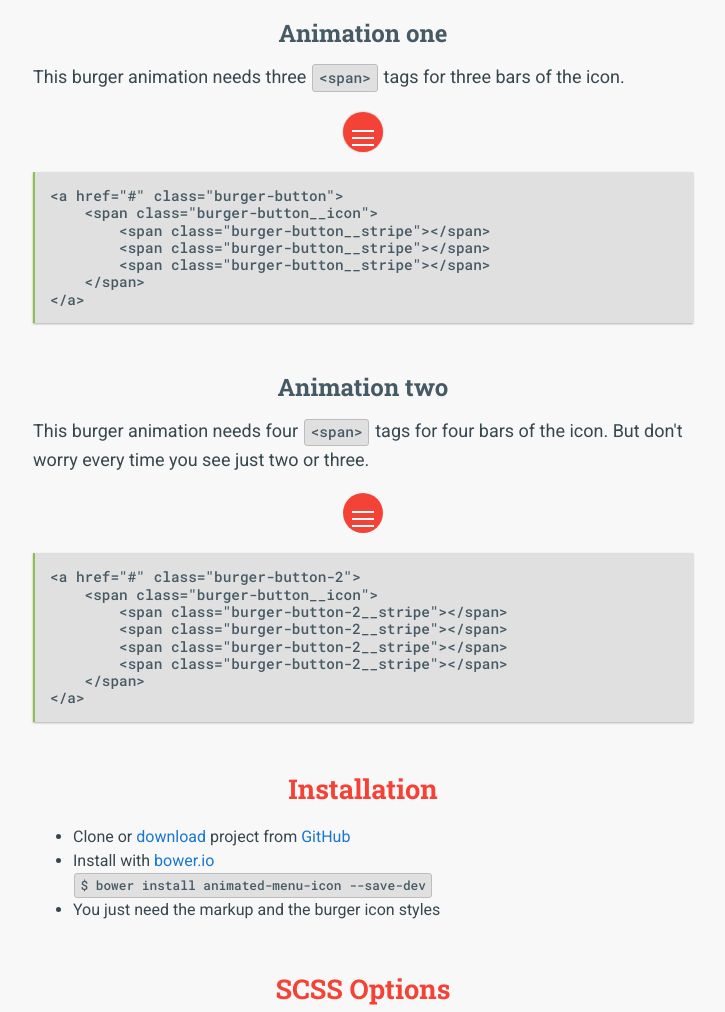
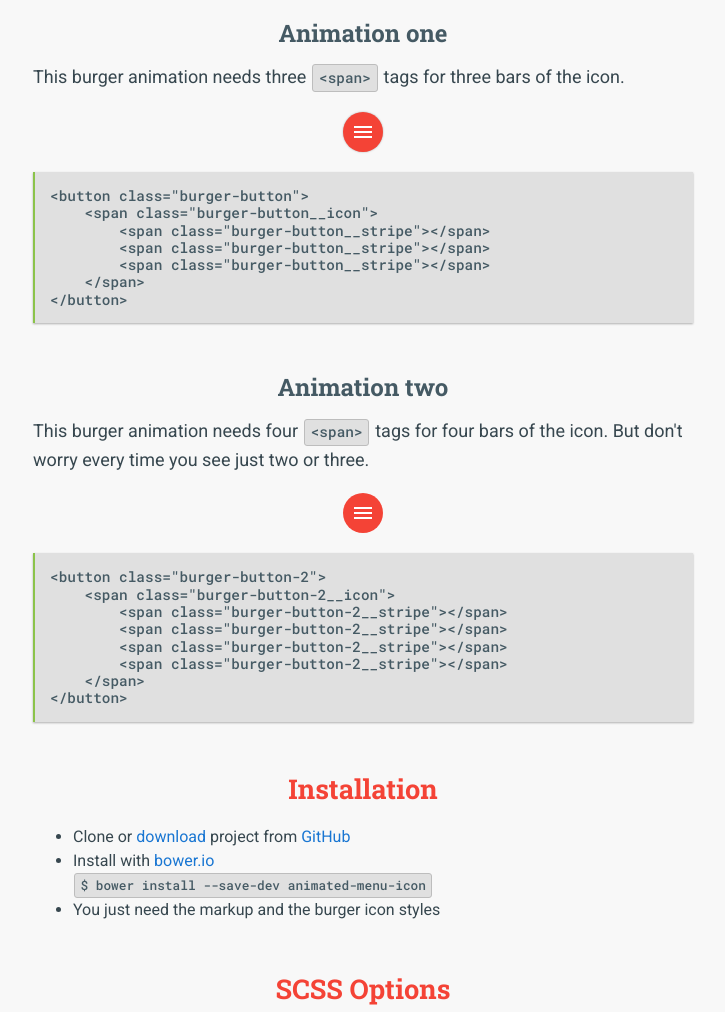
Before and after one commit to KonradRolof/animatedMenuIcon, a website: page demo/index.html in a window 1280 px wide. Shown: the part 615-1627 px from the top of the page, without its empty margins (277-1002 px from the left). Drawn offline with Linux system fonts and the light colour scheme.

Commit message:
[BUGFIX] add fix for HTML buttons

```diff
--- a/demo/index.html
+++ b/demo/index.html
@@ -46,13 +46,13 @@
                 </button>
                 <!-- /burger icon animation 1 -->
 
-            <pre><code>&lt;a href="#" class="burger-button"&gt;
+            <pre><code>&lt;button class="burger-button"&gt;
     &lt;span class="burger-button__icon"&gt;
         &lt;span class="burger-button__stripe"&gt;&lt;/span&gt;
         &lt;span class="burger-button__stripe"&gt;&lt;/span&gt;
         &lt;span class="burger-button__stripe"&gt;&lt;/span&gt;
     &lt;/span&gt;
-&lt;/a&gt;</code></pre>
+&lt;/button&gt;</code></pre>
             </section>
 
             <section class="section">
@@ -61,7 +61,7 @@
                     worry every time you see just two or three.</p>
                 <!-- burger icon animation 2 -->
                 <button class="burger-button-2">
-                    <span class="burger-button__icon">
+                    <span class="burger-button-2__icon">
                         <span class="burger-button-2__stripe"></span>
                         <span class="burger-button-2__stripe"></span>
                         <span class="burger-button-2__stripe"></span>
@@ -70,14 +70,14 @@
                 </button>
                 <!-- /burger icon animation 2 -->
 
-            <pre><code>&lt;a href="#" class="burger-button-2"&gt;
-    &lt;span class="burger-button__icon"&gt;
+            <pre><code>&lt;button class="burger-button-2"&gt;
+    &lt;span class="burger-button-2__icon"&gt;
         &lt;span class="burger-button-2__stripe"&gt;&lt;/span&gt;
         &lt;span class="burger-button-2__stripe"&gt;&lt;/span&gt;
         &lt;span class="burger-button-2__stripe"&gt;&lt;/span&gt;
         &lt;span class="burger-button-2__stripe"&gt;&lt;/span&gt;
     &lt;/span&gt;
-&lt;/a&gt;</code></pre>
+&lt;/button&gt;</code></pre>
             </section>
 
             <section class="section">
@@ -87,7 +87,7 @@
                         project from <a href="https://github.com/KonradRolof/animatedMenuIcon">GitHub</a></li>
                     <li>
                         Install with <a href="https://bower.io">bower.io</a><br>
-                        <code>$ bower install animated-menu-icon --save-dev</code>
+                        <code>$ bower install --save-dev animated-menu-icon</code>
                     </li>
                     <li>
                         You just need the markup and the burger icon styles
@@ -239,9 +239,11 @@
 </div>
 <script src="./js/jquery.slim.min.js"></script>
 <script>
-    $("body").on("click", ".burger-button, .burger-button-2", function (event) {
-        event.preventDefault();
-        $("body").toggleClass("open-menu");
+    jQuery(document).ready(function ($) {
+        $("body").on("click", ".burger-button, .burger-button-2", function (event) {
+            event.preventDefault();
+            $("body").toggleClass("open-menu");
+        });
     });
 </script>
 </body>
--- a/src/scss/burger-button/_burger-circle.scss
+++ b/src/scss/burger-button/_burger-circle.scss
@@ -10,7 +10,7 @@
   width: $burger-button-width;
   height: $burger-button-width;
   margin: $burger-button-margin;
-  padding: #{($burger-button-height - $burger-height) / 2} 0 0 #{($burger-button-width - $burger-width) / 2};
+  padding: #{($burger-button-height - $burger-height) / 2} #{($burger-button-width - $burger-width) / 2};
   background-color: $burger-button-background;
   border: $burger-button-border;
   border-radius: 50%;
--- a/src/scss/burger-button/_burger-settings.scss
+++ b/src/scss/burger-button/_burger-settings.scss
@@ -7,8 +7,8 @@ $burger-button-border     : none;
 $material-hover           : true;
 
 // settings for the burger icon
-$burger-width     : 22px;
-$burger-height    : 16px;
+$burger-width     : 18px;
+$burger-height    : 12px;
 $line-weight      : 2px; // if this is an odd number all numbers has to be odd!
 $line-color       : #FFFFFF;
 $animation-type   : 1;
```
Also changed, not shown: src/index.html (+12 -10 lines), demo/css/styles.css.
